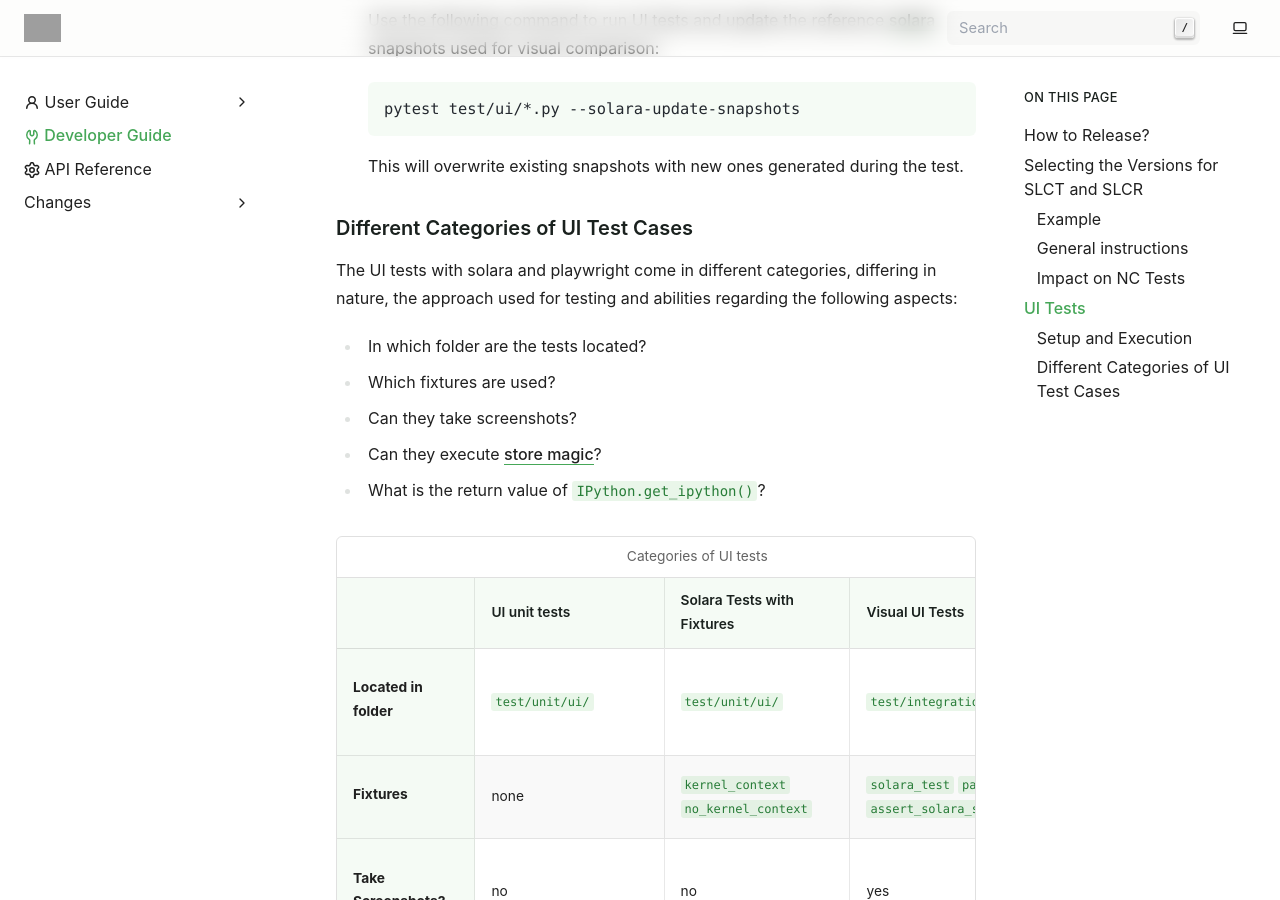
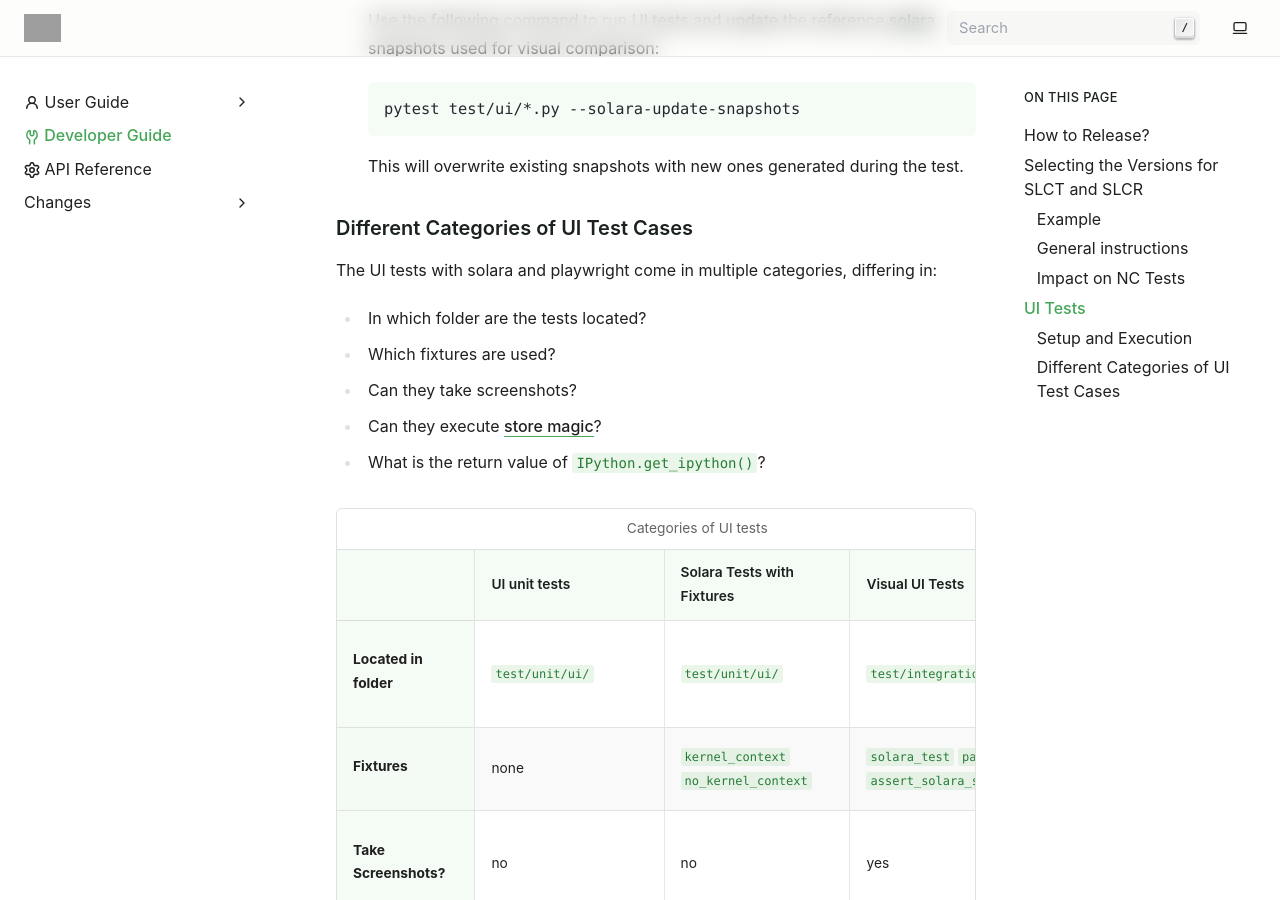
Before and after one commit to exasol/notebook-connector, a Sphinx documentation site: the page built from doc/developer_guide/developer-guide.rst, in a window 1280 px wide and 900 px high, scrolled down 2755 px. Built offline with Sphinx 7.4.7, drawn with Linux system fonts in a browser that asks for light colours; grey boxes are pictures that could not be loaded.

Commit message:
updated developer guide

```diff
--- a/doc/developer_guide/developer-guide.rst
+++ b/doc/developer_guide/developer-guide.rst
@@ -129,9 +129,8 @@ To run UI tests using `Playwright <https://playwright.dev/>`_ Pytest, follow the
 Different Categories of UI Test Cases
 =====================================
 
-The UI tests with solara and playwright come in different categories,
-differing in nature, the approach used for testing and abilities regarding the
-following aspects:
+The UI tests with solara and playwright come in multiple categories, differing
+in:
 
 * In which folder are the tests located?
 * Which fixtures are used?
```
Also changed, not shown: doc/changes/unreleased.md (+4 -4 lines).
